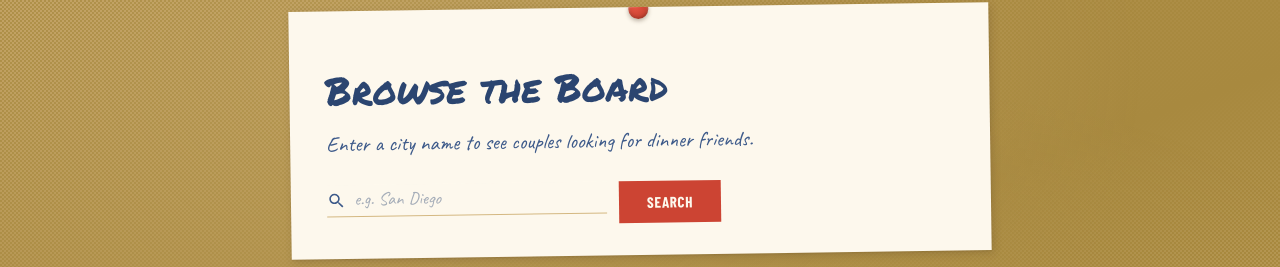
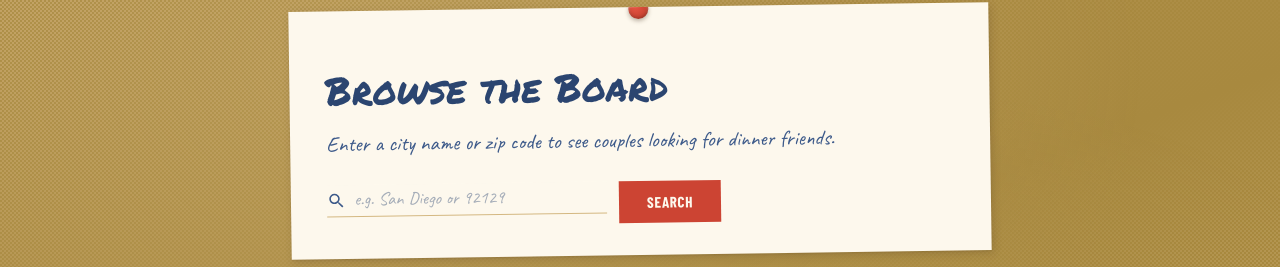
Before and after one commit to AmitKulkarni23/knowthyneighbor, a Next.js app in the folder frontend/: page /browse in a window 1280 px wide. Shown: the part 98-365 px from the top of the page. Built offline with nearby package versions, Linux system fonts and the light colour scheme.

Commit message:
Add zip code search to Browse the Board. Rename "postal code" to "zip code" everywhere.

```diff
--- a/frontend/src/api/browse.ts
+++ b/frontend/src/api/browse.ts
@@ -13,13 +13,15 @@ export type BrowseCouple = {
 export async function browseCouplesPublic(
   city?: string,
   state?: string,
-  country?: string
+  country?: string,
+  zipCode?: string
 ): Promise<{ couples: BrowseCouple[]; error: string | null }> {
   const supabase = createSupabaseClient();
   const { data, error } = await supabase.rpc('browse_couples_public', {
     search_city: city || null,
     search_state: state || null,
     search_country: country || null,
+    search_zip: zipCode || null,
   });
 
   return { couples: data ?? [], error: error?.message ?? null };
--- a/frontend/src/app/(app)/couple/create/page.tsx
+++ b/frontend/src/app/(app)/couple/create/page.tsx
@@ -178,7 +178,7 @@ export default function CreateCouplePage() {
               sx={{ mb: 2 }}
             />
             <TextField
-              label="Postal code (optional)"
+              label="Zip code (optional)"
               {...register('zipCode')}
               error={!!errors.zipCode}
               helperText={errors.zipCode?.message}
--- a/frontend/src/app/browse/page.tsx
+++ b/frontend/src/app/browse/page.tsx
@@ -19,7 +19,7 @@ const pins = [pinRedSx, pinGreenSx, pinBlueSx];
 
 export default function BrowsePage() {
   const router = useRouter();
-  const [city, setCity] = useState('');
+  const [query, setQuery] = useState('');
   const [searching, setSearching] = useState(false);
   const [searchError, setSearchError] = useState<string | null>(null);
   const [couples, setCouples] = useState<BrowseCouple[]>([]);
@@ -27,12 +27,16 @@ export default function BrowsePage() {
   const [signInOpen, setSignInOpen] = useState(false);
 
   const handleSearch = useCallback(async () => {
-    const trimmed = city.trim();
+    const trimmed = query.trim();
     if (!trimmed) return;
     setSearching(true);
     setSearchError(null);
 
-    const result = await browseCouplesPublic(trimmed);
+    const isZip = /^\d+$/.test(trimmed);
+    const result = isZip
+      ? await browseCouplesPublic(undefined, undefined, undefined, trimmed)
+      : await browseCouplesPublic(trimmed);
+
     if (result.error) {
       setSearchError(result.error);
     } else {
@@ -40,7 +44,7 @@ export default function BrowsePage() {
     }
     setSearched(true);
     setSearching(false);
-  }, [city]);
+  }, [query]);
 
   return (
     <Box sx={{ ...boardBgSx as object, px: 2, py: 5, pb: 10 }}>
@@ -97,7 +101,7 @@ export default function BrowsePage() {
               mb: 3,
             }}
           >
-            Enter a city name to see couples looking for dinner friends.
+            Enter a city name or zip code to see couples looking for dinner friends.
           </Typography>
 
           <Box
@@ -106,9 +110,9 @@ export default function BrowsePage() {
             sx={{ display: 'flex', gap: 1.5, alignItems: 'flex-start' }}
           >
             <TextField
-              value={city}
-              onChange={(e) => setCity(e.target.value)}
-              placeholder="e.g. San Diego"
+              value={query}
+              onChange={(e) => setQuery(e.target.value)}
+              placeholder="e.g. San Diego or 92129"
               error={!!searchError}
               helperText={searchError}
               size="small"
@@ -146,7 +150,7 @@ export default function BrowsePage() {
         {/* Results */}
         {searched && couples.length === 0 && (
           <EmptyStateCard
-            message={`No couples found in "${city.trim()}". Try another city — or sign up and be the first!`}
+            message={`No couples found for "${query.trim()}". Try another city or zip code — or sign up and be the first!`}
             pin="blue"
             rotation={0.6}
             sx={{ mb: 3 }}
@@ -165,7 +169,7 @@ export default function BrowsePage() {
                 textShadow: '1px 1px 3px rgba(60, 40, 20, 0.4)',
               }}
             >
-              {couples.length} couple{couples.length === 1 ? '' : 's'} in {city.trim()}
+              {couples.length} couple{couples.length === 1 ? '' : 's'} matching &ldquo;{query.trim()}&rdquo;
             </Typography>
 
             <Box sx={{ display: 'flex', flexDirection: 'column', gap: 2.5 }}>
--- a/frontend/src/lib/validations.ts
+++ b/frontend/src/lib/validations.ts
@@ -29,7 +29,7 @@ export const coupleSchema = z.object({
   city: z.string().min(1, 'City is required').max(100, 'City name is too long'),
   state: z.string().min(1, 'State / province is required').max(100, 'State name is too long'),
   country: z.string().min(1, 'Country is required'),
-  zipCode: z.string().max(20, 'Postal code is too long').optional().or(z.literal('')),
+  zipCode: z.string().max(20, 'Zip code is too long').optional().or(z.literal('')),
   hostingPreference: z.enum(['host', 'visit', 'both']),
   partnerName: z
     .string()
```
Also changed, not shown: 1 other file (tests, documents, lock files or other folders).
